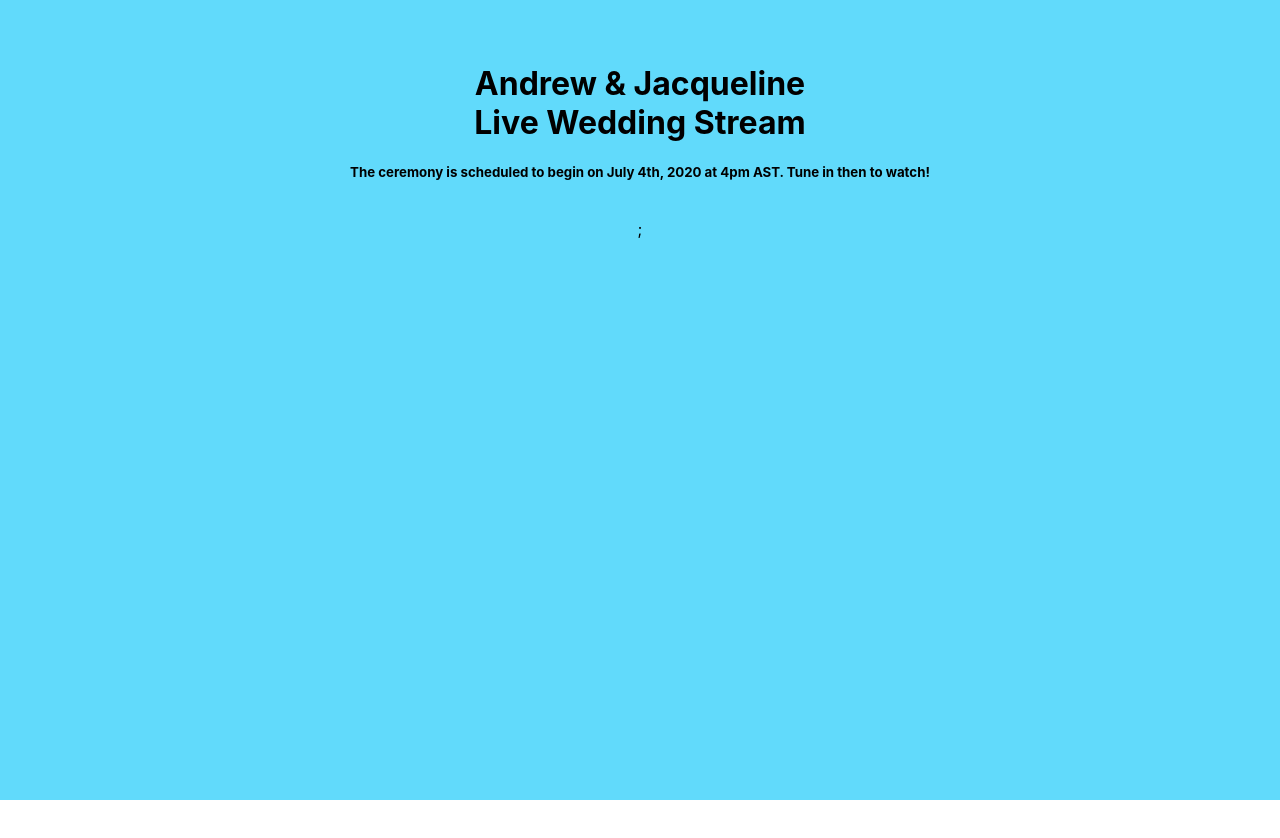
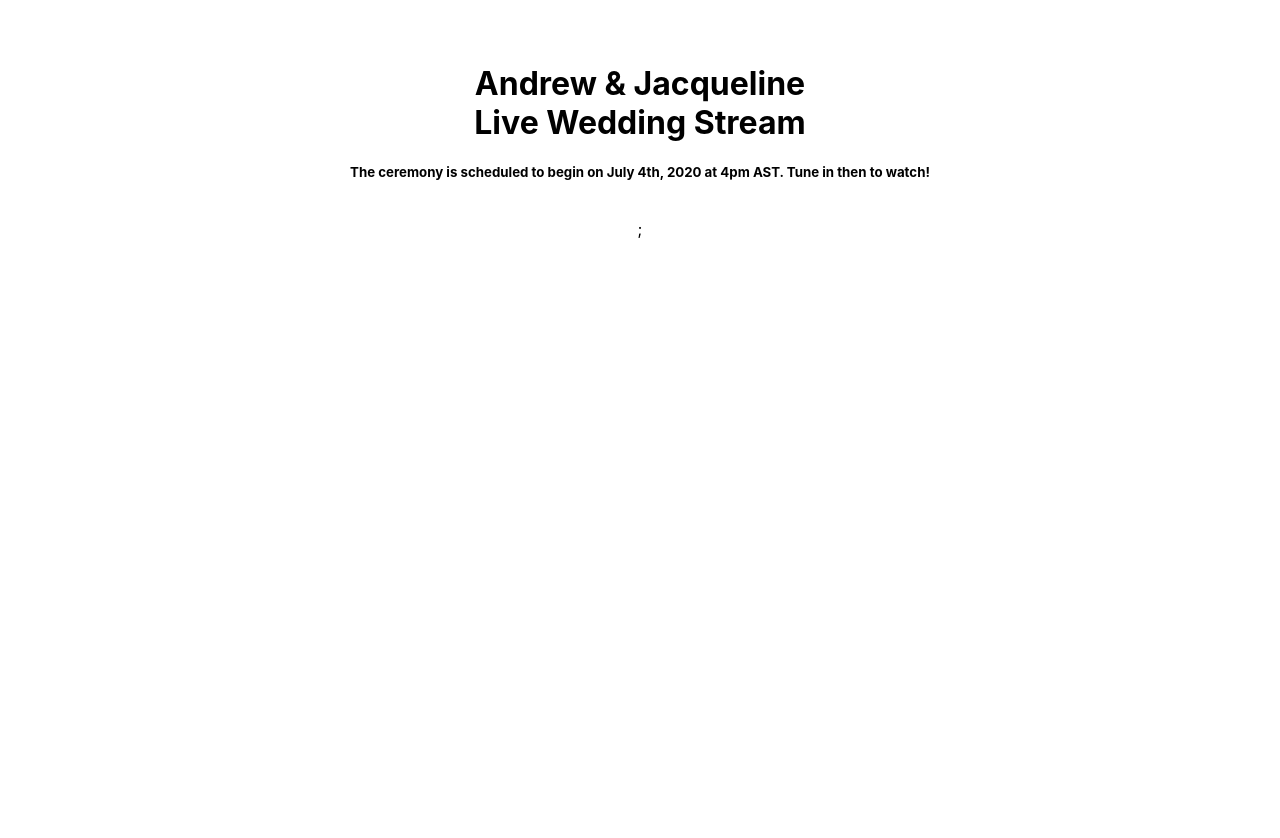
Before and after one commit to andrewconnors/weddingstream, a React (Create React App) app: page / in a window 1280 px wide. Shown: the top 838 px of the page. Before the commit the page ends 800 px from the top, so only its background shows below. Built offline with nearby package versions, Linux system fonts and the light colour scheme.

Commit message:
Video working

```diff
--- a/src/App.css
+++ b/src/App.css
@@ -1,7 +1,7 @@
 .App {
   text-align: center;
-  background-color: #61dafb;
-  height: 100vh;
+  background-color: white;
+  height: 200vh;
   width: 100vw;
   margin-top: -10%;
 }
@@ -45,6 +45,15 @@
   margin-bottom: 3%;
 }
 
+.YoutubeVideo{
+  display: none;
+}
+
+.placeholder-image{
+  height: 50%;
+  width: 50%;
+}
+
 @keyframes App-logo-spin {
   from {
     transform: rotate(0deg);
--- a/src/App.js
+++ b/src/App.js
@@ -4,6 +4,7 @@ import './App.css';
 
 class App extends Component{
   render(){
+    console.log(process.env.REACT_APP_VIDEO_ID)
     const options = {
       width: '640',
       playerVars: {
@@ -18,7 +19,16 @@ class App extends Component{
           The ceremony is scheduled to begin on July 4th, 2020 at 4pm AST.
           Tune in then to watch!
         </h5>
-        <YouTube videoId="2g811Eo7K8U" opts={options} onReady={this._onReady} />;
+        {process.env.REACT_APP_VIDEO_ID &&
+          <div>
+            <YouTube videoId={process.env.REACT_APP_VIDEO_ID} opts={options}/>;
+          </div>
+        }
+        {!process.env.REACT_APP_VIDEO_ID &&
+          <div>
+            <img className="placeholder-image" src="https://cdn0.weddingwire.ca/usr/5/6/4/7/sfxb_663284.jpg"></img>
+          </div>
+        }
       </div>
     )
   }
```
Also changed, not shown: 1 other file (tests, documents, lock files or other folders).
